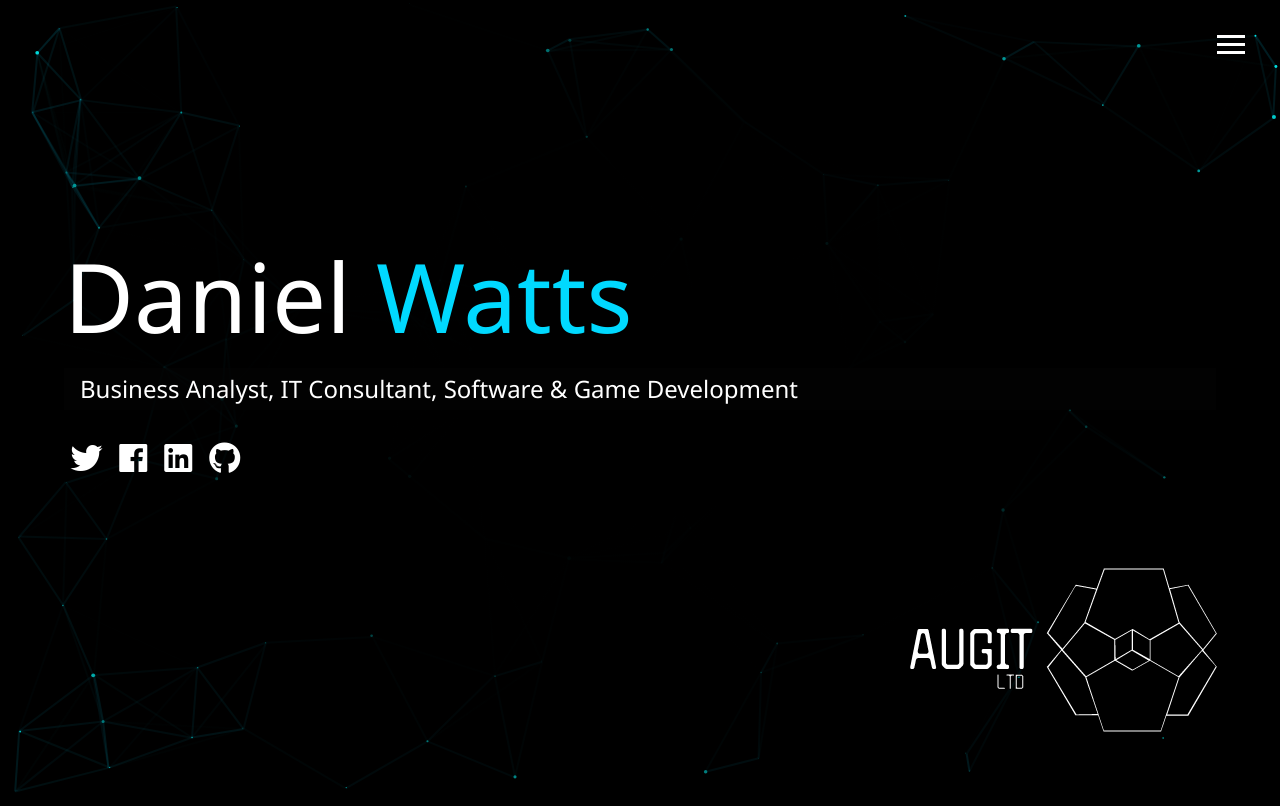
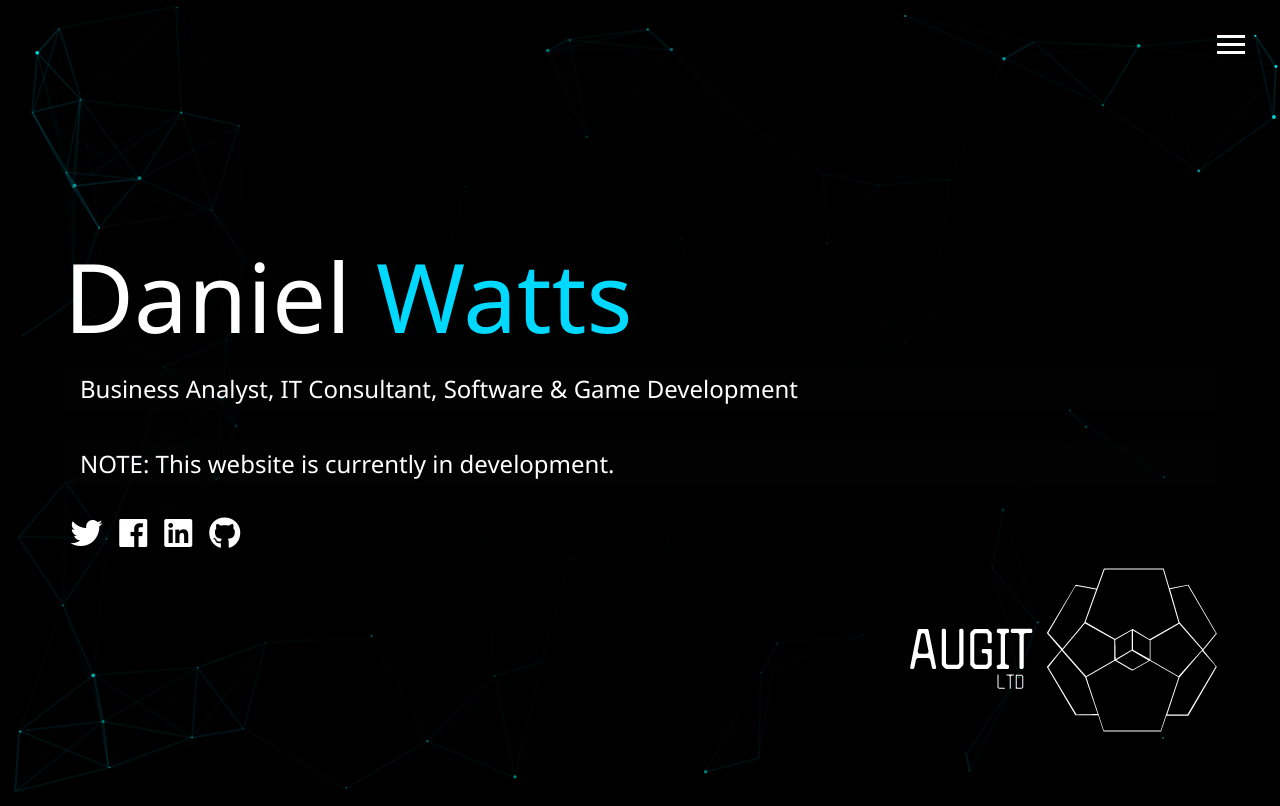
Before and after one commit to FrogOil/modern_portfolio, a website: page dist/index.html in a window 1280 px wide. Drawn offline with Linux system fonts and the light colour scheme.

Commit message:
Removed About Me Link - Site In Development

```diff
--- a/dist/index.html
+++ b/dist/index.html
@@ -67,6 +67,9 @@
       <h2 class="sm-heading">
         Business Analyst, IT Consultant, Software & Game Development
       </h2>
+      <h2 class="sm-heading">
+        NOTE: This website is currently in development.
+      </h2>
       <div class="icons">
         <a href="#!">
           <i class="fab fa-twitter fa-2x"></i>
```
